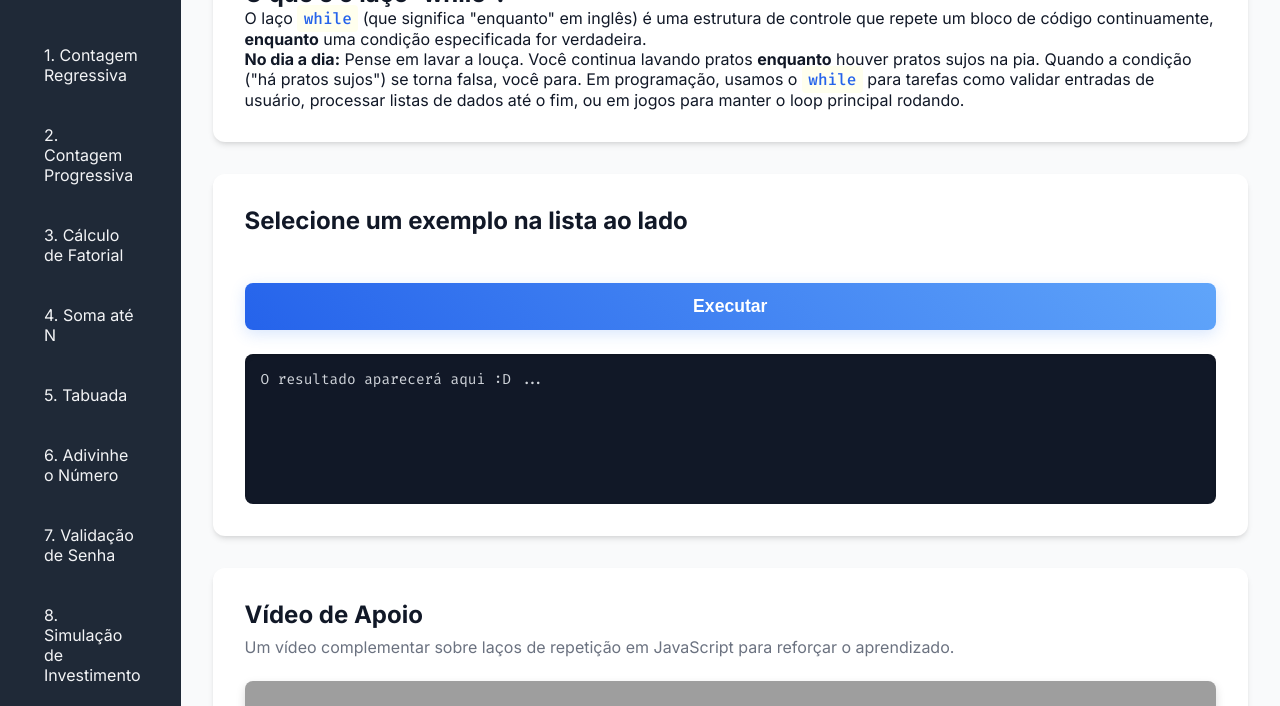
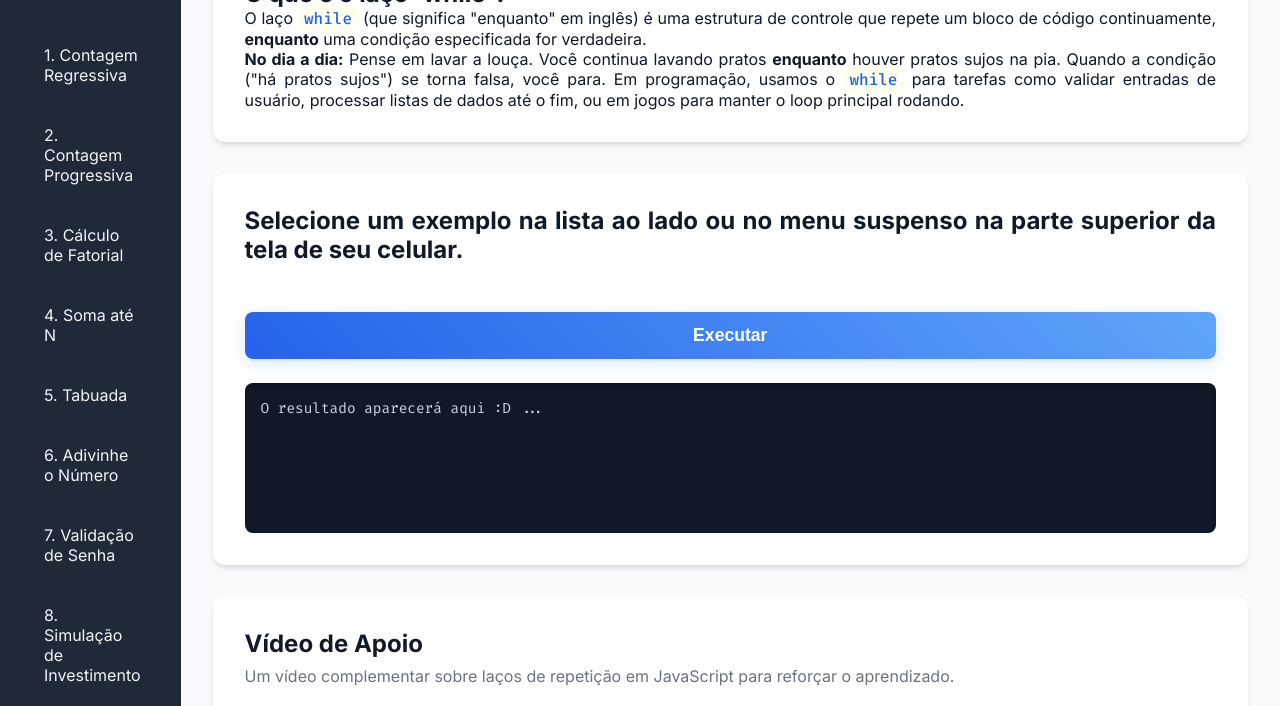
Before and after one commit to Shadowtutor/aula13-06cetamibc, a plain HTML site: page index.html in a window 1280 px wide. Shown: the part 85-791 px from the top of the page. Drawn offline with Linux system fonts and the light colour scheme; grey boxes are pictures that could not be loaded.

Commit message:
versão 4

```diff
--- a/index.html
+++ b/index.html
@@ -49,7 +49,7 @@
             <!-- Seção do Exemplo Interativo -->
             <section class="card interactive-card">
                 <!-- O título e a descrição do exemplo ativo aparecerão aqui -->
-                <h3 id="exampleTitle">Selecione um exemplo na lista ao lado</h3>
+                <h3 id="exampleTitle">Selecione um exemplo na lista ao lado ou no menu suspenso na parte superior da tela de seu celular.</h3>
                 <p id="exampleDescription"></p>
 
                 <!-- Os campos de entrada para o exemplo serão inseridos aqui -->
--- a/style.css
+++ b/style.css
@@ -23,6 +23,16 @@ body {
     font-family: 'Inter', sans-serif;
     background-color: var(--content-bg);
     color: var(--text-dark);
+}
+
+p {
+    text-align: justify;
+}
+h3 {
+    font-size: 1.25rem;
+    margin-bottom: 1rem;
+    color: var(--text-dark);
+    text-align: justify;
 }
 
 .app-container {
```
